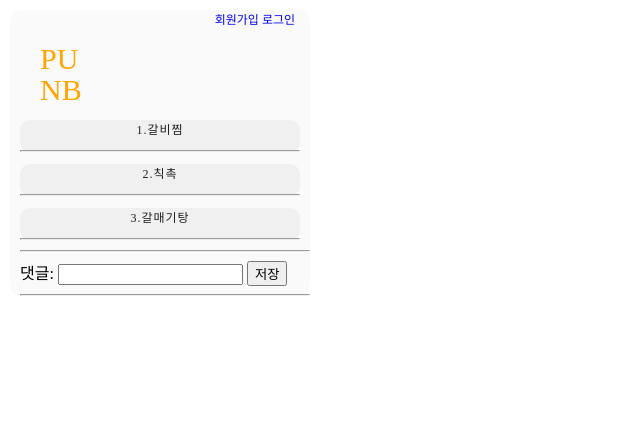
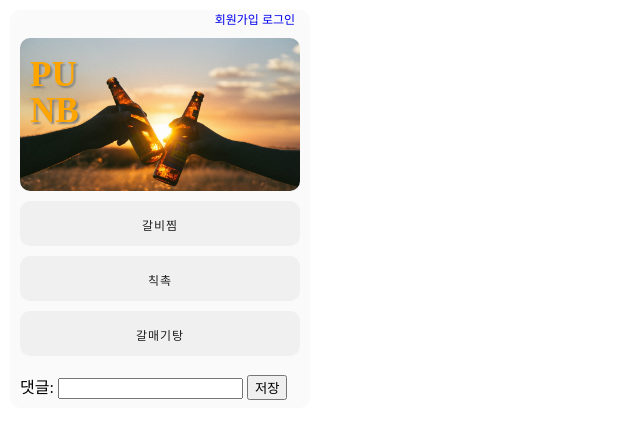
Before and after one commit to hyerimsn/ohapzizol, a Django app: page /pub/1 in a window 1280 px wide. Shown: the top 439 px of the page, without its empty margins (0-640 px from the left). Run offline with Django 3.2, Linux system fonts and the light colour scheme; data comes from the database, SQL or seed files in the repository; both versions use the stored data as it was after the commit; data that the repository does not hold is empty.

Commit message:
my...second little commit....

```diff
--- a/ohap/account/templates/registration/login.html
+++ b/ohap/account/templates/registration/login.html
@@ -1,9 +1,9 @@
 <!DOCTYPE html>
-<html lang="en">
+<html lang="kor">
 <head>
     <meta charset="UTF-8">
     <meta name="viewport" content="width=device-width, initial-scale=1.0">
-    <title>Document</title>
+    <title>Login</title>
 </head>
 <body>
     <form method="POST">
--- a/ohap/account/templates/registration/sign_up.html
+++ b/ohap/account/templates/registration/sign_up.html
@@ -1,9 +1,9 @@
 <!DOCTYPE html>
-<html lang="en">
+<html lang="kor">
 <head>
     <meta charset="UTF-8">
     <meta name="viewport" content="width=device-width, initial-scale=1.0">
-    <title>Document</title>
+    <title>Sign-up</title>
 </head>
 <body>
     <form method="POST">
--- a/ohap/first/static/css/beer.css
+++ b/ohap/first/static/css/beer.css
@@ -17,6 +17,7 @@ body{
 
 }
 header {
+    background-size: cover;
     padding-top: 30px;
     padding-left: 30px;
     color: orange;
--- a/ohap/first/static/css/pub.css
+++ b/ohap/first/static/css/pub.css
@@ -1,6 +1,13 @@
 body{
     display: block;
     margin: 0px;
+}
+
+.login{
+    font-size: 12px;
+    padding-right: 15px;
+    text-align: right;
+
 }
 .wrapper{
     text-decoration: none;
@@ -10,25 +17,34 @@ body{
     max-width: 300px;
 }
 
-.login{
-    font-size: 12px;
-    padding-right: 15px;
-    text-align: right;
-
+h3{
+    margin-bottom: 0px;
 }
 header {
-    padding-top: 30px;
-    padding-left: 30px;
+    padding-top: 1px;
+    padding-left: 10px;
+    padding-right: 50px;
+    padding-bottom: 80px;
     color: orange;
     line-height: 1px;
     font-size: 30px;
+    text-shadow: 2px 2px 2px gray;
+    background-image: url('../images/CheerBeer.jpg');
+    border-radius: 10px;
+    -webkit-background-size: cover;
+    -moz-background-size: cover;
+    -o-background-size: cover;
+    background-size: cover;
+    margin: 10px;
 }
+
 a{
     text-decoration: none;
 }
 
 .menu_list{
     margin: 10px;
+    padding-top: 3px;
     font-size: 12px;
     text-align: center;
     letter-spacing: 1px;
@@ -40,6 +56,10 @@ a{
     letter-spacing: 1px;
 }
 
+hr{
+    border-width: 0px;
+}
+
 .comment{
     padding-left: 10px;
 }
--- a/ohap/first/templates/beer.html
+++ b/ohap/first/templates/beer.html
@@ -23,8 +23,8 @@
             <a href=" {%url 'index'%}">
             </div>
             <header>
-                <h> PU </p>
-                <p> NB </p>
+                <h3> PU </h3>
+                <h3> NB </h3>
             </header>
             </a>
 
--- a/ohap/first/templates/index.html
+++ b/ohap/first/templates/index.html
@@ -47,8 +47,8 @@
         {%endif%}
         </div>
         <header>
-            <h> PU </p>
-            <p> NB </p>
+            <h3> PU </h3>
+            <h3> NB </h3>
         </header>
 
         <div class=pub_name>
--- a/ohap/first/templates/pub.html
+++ b/ohap/first/templates/pub.html
@@ -20,15 +20,15 @@
             <a href=" {%url 'index'%}">
             </div>
             <header>
-                <h> PU </p>
-                <p> NB </p>
+                <h3> PU <h3>
+                <h3> NB </h3>
             </header>
             </a>
 
         {% for mymenu in mypub.menulist_set.all %}
         <a href="{% url 'beer' mymenu.id %}">
             <div class="menu_list">
-                <p>{{mymenu.id}}.{{mymenu.body}}</p>
+                <p>{{mymenu.body}}</p>
                 <hr>
             </div>
         </a>
```
Also changed, not shown: ohap/first/static/css/index.css (+17 -2 lines), ohap/db.sqlite3, ohap/first/static/images/CheerBeer.jpg (renamed from ohap/first/templates/image/CheerBeer.jpg).
